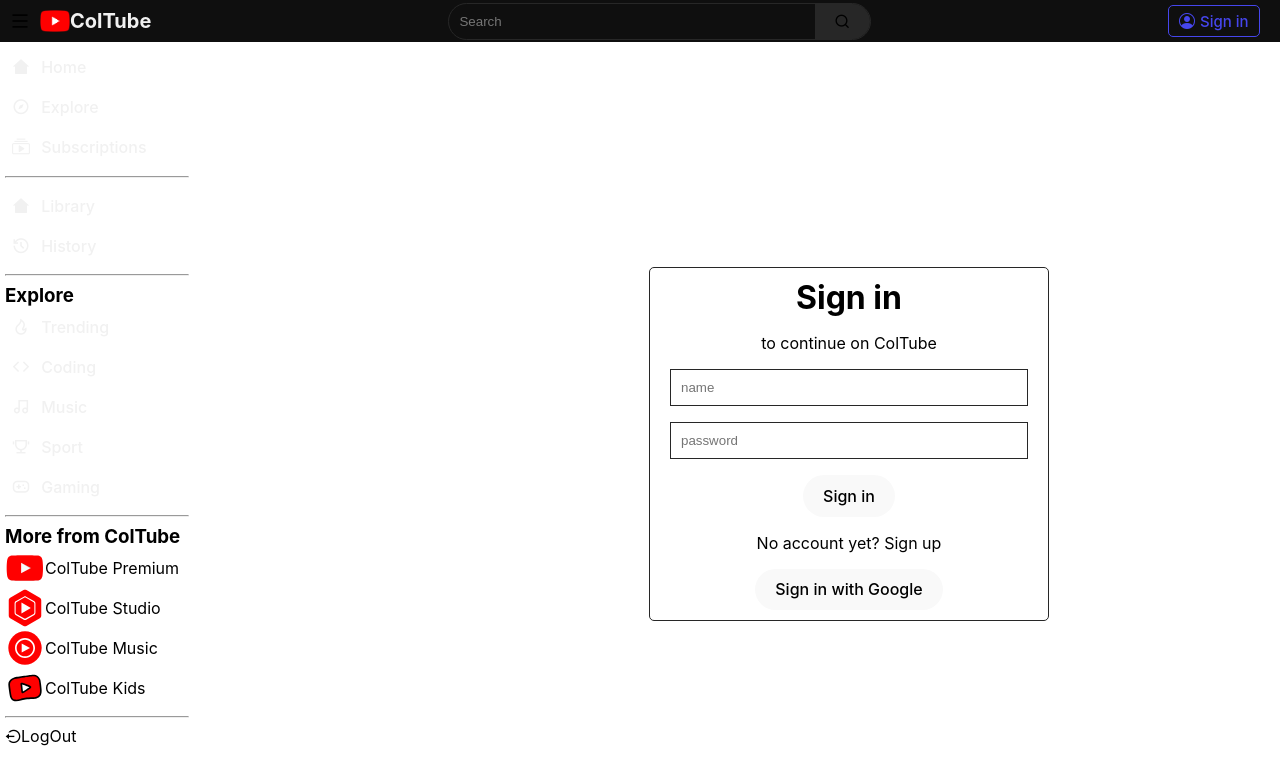
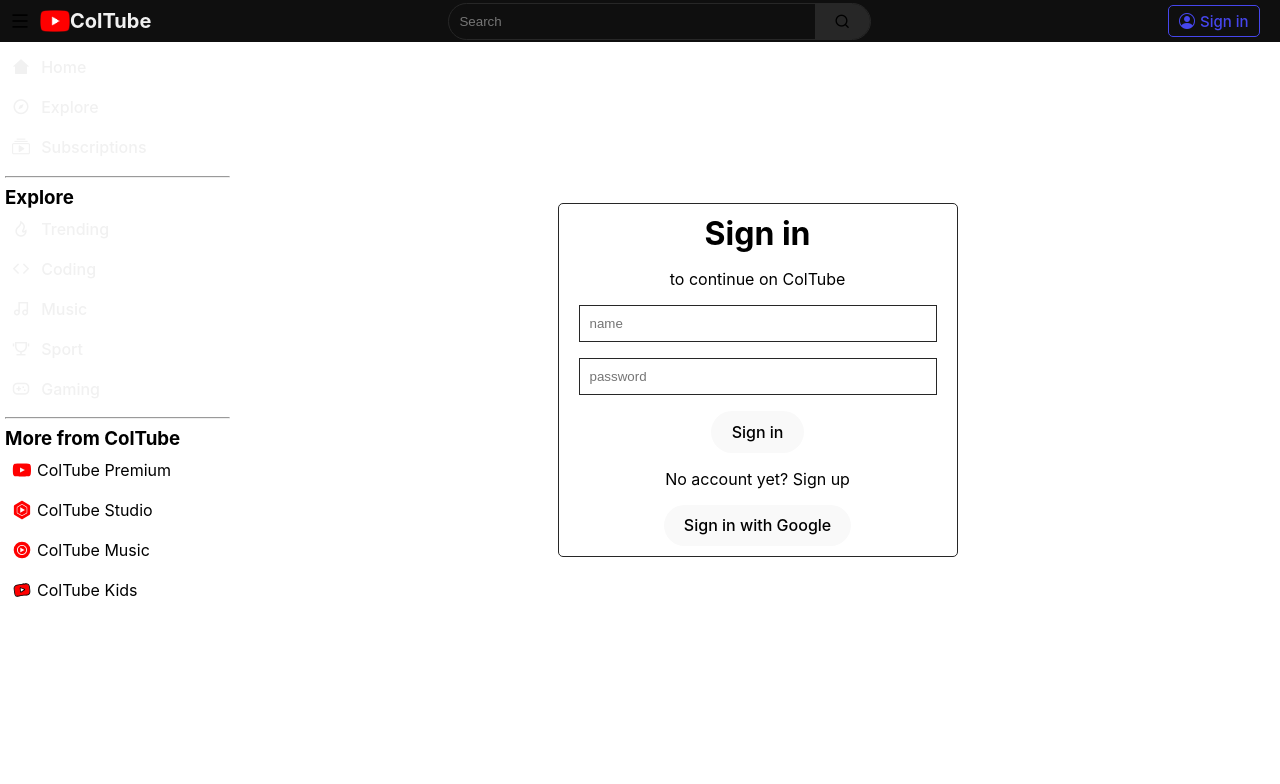
Before and after one commit to ColTheDeveloper/ColTube, a React (Vite) app in the folder frontend/: page /auth in a window 1280 px wide. Shown: the top 784 px of the page. Built offline with nearby package versions, Linux system fonts and the light colour scheme.

Commit message:
did what is necessary

```diff
--- a/frontend/src/App.tsx
+++ b/frontend/src/App.tsx
@@ -26,6 +26,10 @@
       {
         path:"/sub",
         element:<Home type='sub' />
+      },
+      {
+        path:"/trend",
+        element:<Home type='trend' />
       },
       {
         path:"/auth",
--- a/frontend/src/components/Layout/Layout.tsx
+++ b/frontend/src/components/Layout/Layout.tsx
@@ -2,7 +2,7 @@
 import Header from "../Header/Header"
 import Nav from "../Nav/Nav"
 import "./Layout.css"
-import { useCookies } from "react-cookie"
+//import { useCookies } from "react-cookie"
 const Layout=()=>{
     // const [cookies,removeCookie]=useCookies(["access_token"])
     // removeCookie("access_token")
--- a/frontend/src/components/Nav/Nav.css
+++ b/frontend/src/components/Nav/Nav.css
@@ -11,11 +11,21 @@
 .nav-dummy-btn{
     display: flex;
     align-items: center;
+    padding:10px 7px;
+    cursor: pointer;
+    border-radius: 10px;
 }
-.nav-dummy-btn>svg{
-    width: 40px;
+.nav-dummy-btn:hover{
+    background-color: var(--background-secondary-color);
+
+}
+.nav-dummy-btn>svg, .nav-dummy-btn>i{
+    width: 20px;
 }
 .nav-dummy-btn>span{
+    /* margin-bottom: 5px;
+    margin-top: 5px; */
+    margin-left: 5px;
 
 }
 @media (max-width:800px) {
--- a/frontend/src/components/Nav/Nav.tsx
+++ b/frontend/src/components/Nav/Nav.tsx
@@ -5,11 +5,16 @@
 import { useDispatch, useSelector } from "react-redux"
 import { closeNavbar } from "../../redux/navbarSlide"
 import { RootState } from "../../redux/store"
-// import { RootState } from "@reduxjs/toolkit/query"
+import { logout } from "../../redux/userSlice"
 
 const Nav=()=>{
     const dispatch=useDispatch()
     const {isNavbarOpen}=useSelector((state:RootState)=>state.navbar)
+    const {user}=useSelector((state:RootState)=>state.user)
+
+    const logOut=()=>{
+        dispatch(logout())
+    }
     return(
         <div style={{left:isNavbarOpen?"0px":"-800px"}} className="Nav">
             <div className="Header-logo">
@@ -26,10 +31,10 @@
                 <NavBtn iconName="ri-compass-line" navName="Explore" link="/explore" />
                 <NavBtn iconName="bi bi-collection-play" navName="Subscriptions" link="/sub" />
 
-                <hr />
+                {/* <hr />
 
                 <NavBtn iconName="ri-home-2-fill" navName="Library" link="/library" />
-                <NavBtn iconName="ri-history-line" navName="History" link="/history" />
+                <NavBtn iconName="ri-history-line" navName="History" link="/history" /> */}
 
                 <hr />
                 <h3>Explore</h3>
@@ -91,12 +96,15 @@
                     </svg>
                     <span>ColTube Kids</span>
                 </div>
-                <hr />
-                <div onClick={()=>{}}>
-                    <i className="ri-logout-circle-line"></i>
-                    <span>LogOut</span>
-
-                </div>
+                {user&&
+                    <>
+                        <hr />
+                        <div onClick={()=>{logOut()}} className="nav-dummy-btn">
+                            <i className="ri-logout-circle-line"></i>
+                            <span>LogOut</span>
+                        </div>
+                    </>
+                }
             </div>
 
         </div>
--- a/frontend/src/pages/Auth/Auth.css
+++ b/frontend/src/pages/Auth/Auth.css
@@ -1,8 +1,8 @@
 .Auth{
     /* border: 1px solid red; */
-    width: 100%;
+    /* width: 100%;
     margin-top: 4rem;
-    margin-left: 14rem;
+    margin-left: 14rem; */
     display: flex;
     justify-content: center;
     align-items: center;
--- a/frontend/src/pages/Video/Video.tsx
+++ b/frontend/src/pages/Video/Video.tsx
@@ -88,6 +88,7 @@
                                     <p>{channelData?.subscribers} subscribers</p>
                                 </div>
                                 <div>
+                                    {user?
                                         <button onClick={()=>handleSubscription()}>
                                             {user?.subscribedUsers.includes(channelData?._id as string)?
                                                 "Subscribed"
@@ -96,9 +97,13 @@
                                             }
 
                                         </button>
+                                        :
+                                        ""
+                                    }
                                 </div>
                             </div>
                             <div className="video-like-share">
+                                {user?
                                     <div>
                                         <div onClick={()=>handleLikes()} className="video-share-btn">
                                             <i className="ri-thumb-up-line"></i>
@@ -109,6 +114,9 @@
                                             <p>{currentVideo?.dislikes.length}</p>
                                         </div>
                                     </div>
+                                :
+                                    ""
+                                }
                                 <div className="video-share-btn">
                                     <i className="ri-share-forward-line"></i>
                                     <p>share</p>
```
Also changed, not shown: 2 other files (tests, documents, lock files or other folders). Lines whose indentation alone changed are shown as unchanged.
